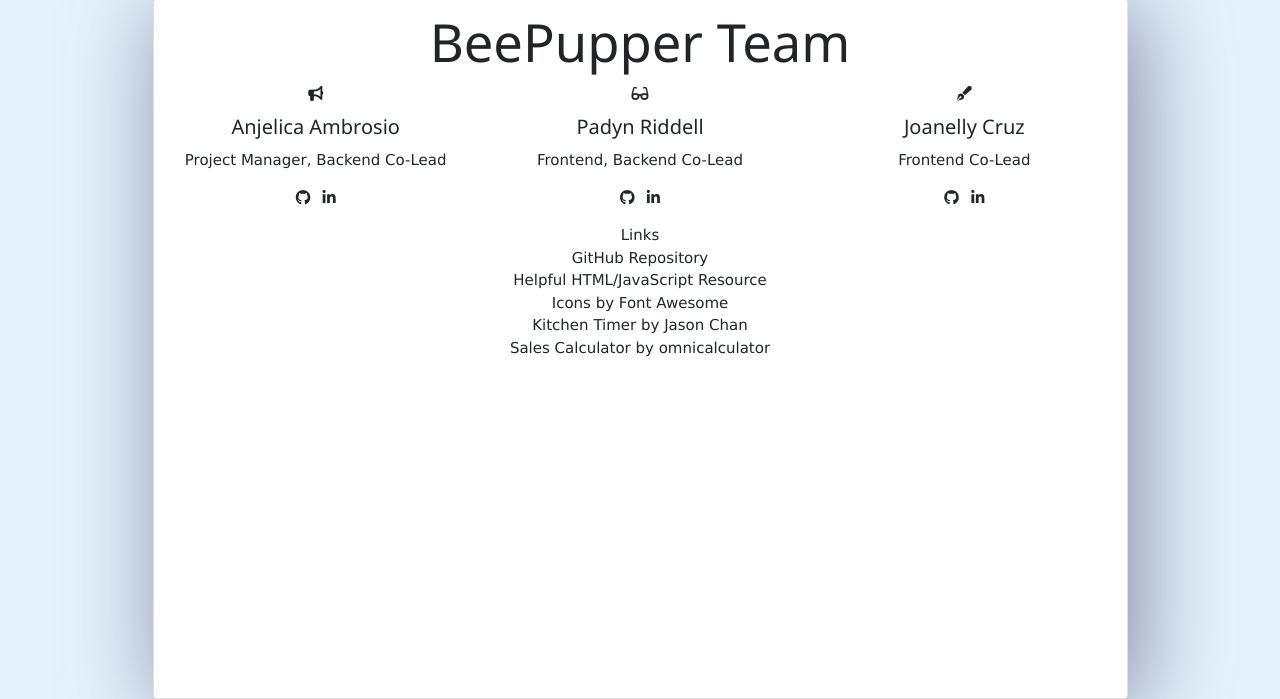
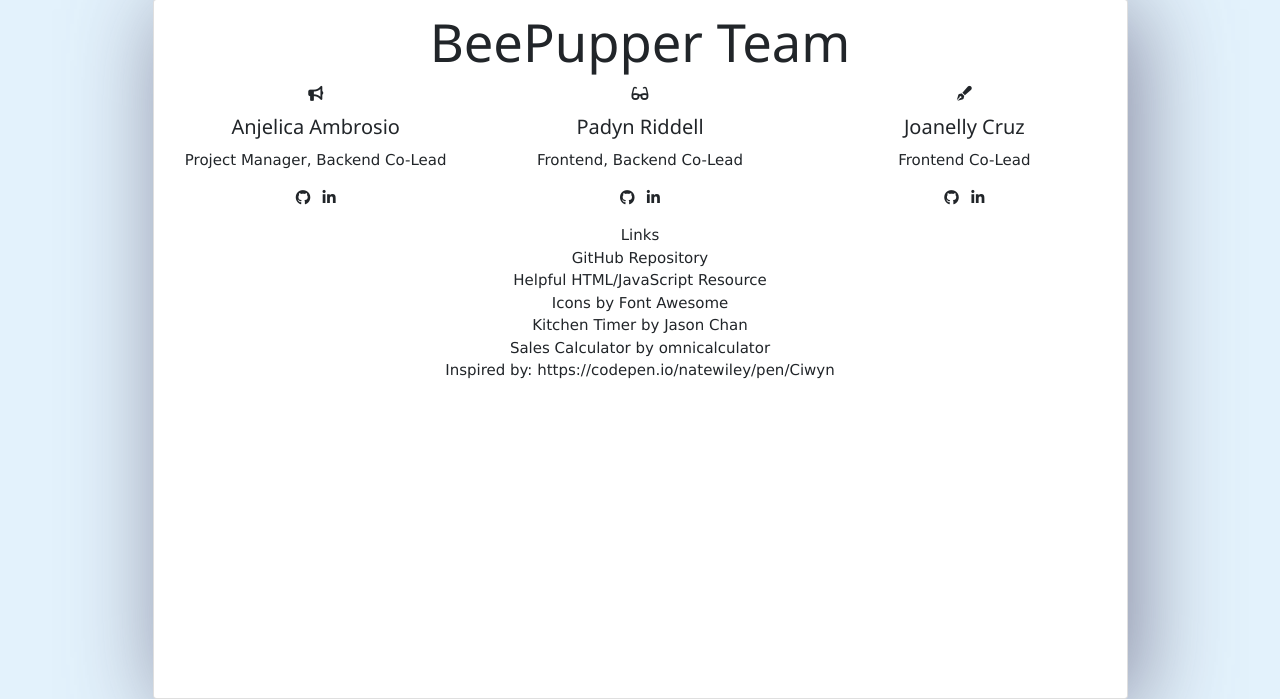
Before and after one commit to reikamoon/beepupper, a Flask app: page /about in a window 1280 px wide. Shown: the part 1821-2520 px from the top of the page. Run offline with Flask 2, Linux system fonts and the light colour scheme; some libraries are stand-ins or nearby versions.

Commit message:
added changes

```diff
--- a/static/dots.css
+++ b/static/dots.css
@@ -1,7 +1,7 @@
 /* body {
   background: #ecf3f3;
 } */
-
+/* <!-- Inspired by: https://codepen.io/natewiley/pen/Ciwyn --> */
 .particle {
   position: absolute;
   border-radius: 10000%;
--- a/templates/about.html
+++ b/templates/about.html
@@ -153,6 +153,7 @@
             <a href = "https://fontawesome.com/icons?d=gallery">Icons by Font Awesome</a><br>
             <a href = "https://github.com/reikamoon/beepupper">Kitchen Timer by Jason Chan</a><br>
             <a href = "https://www.omnicalculator.com/finance/percent-off">Sales Calculator by omnicalculator</a><br>
+            Inspired by: https://codepen.io/natewiley/pen/Ciwyn
             </center>
             </div>
         </div>
```
